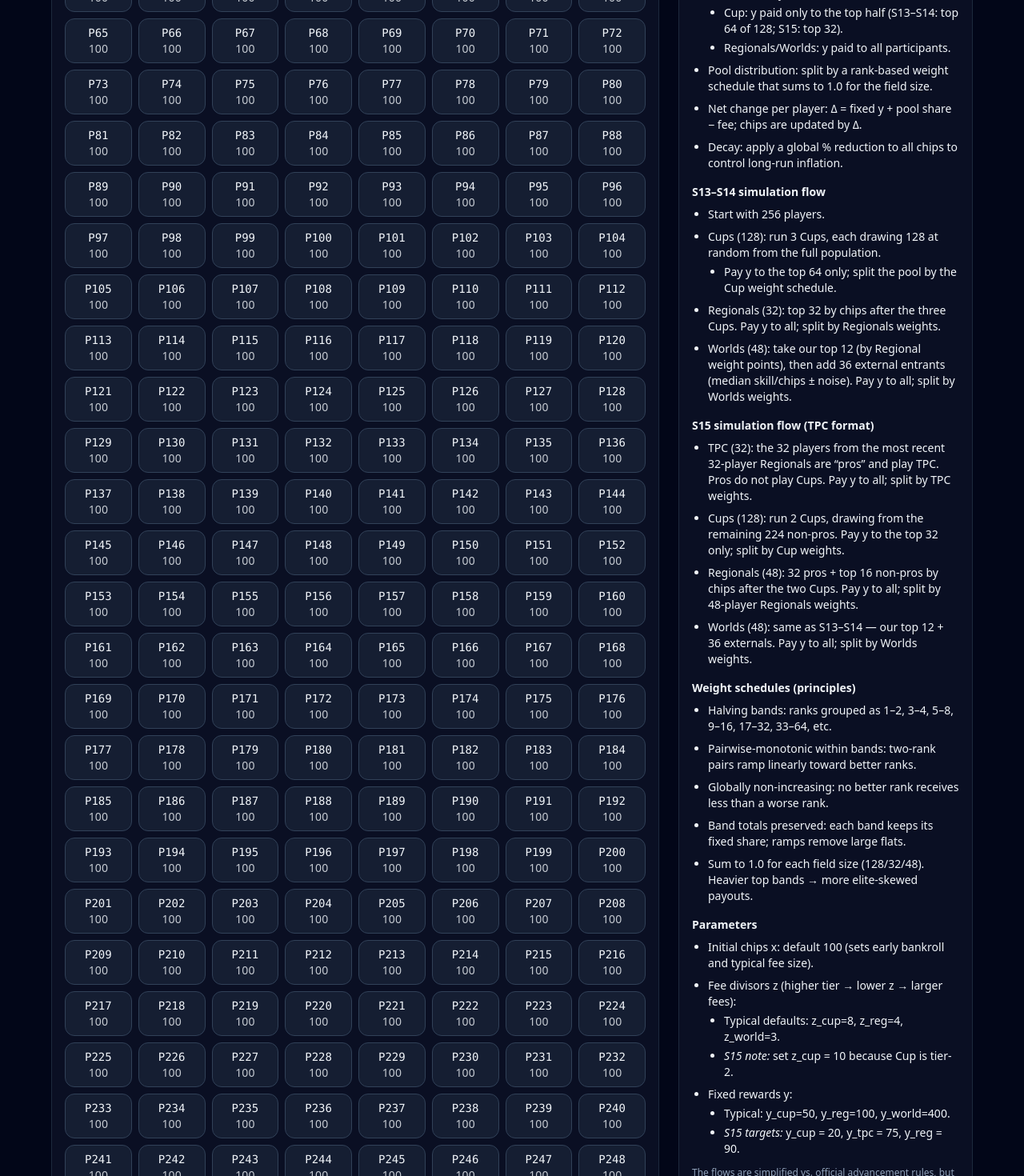
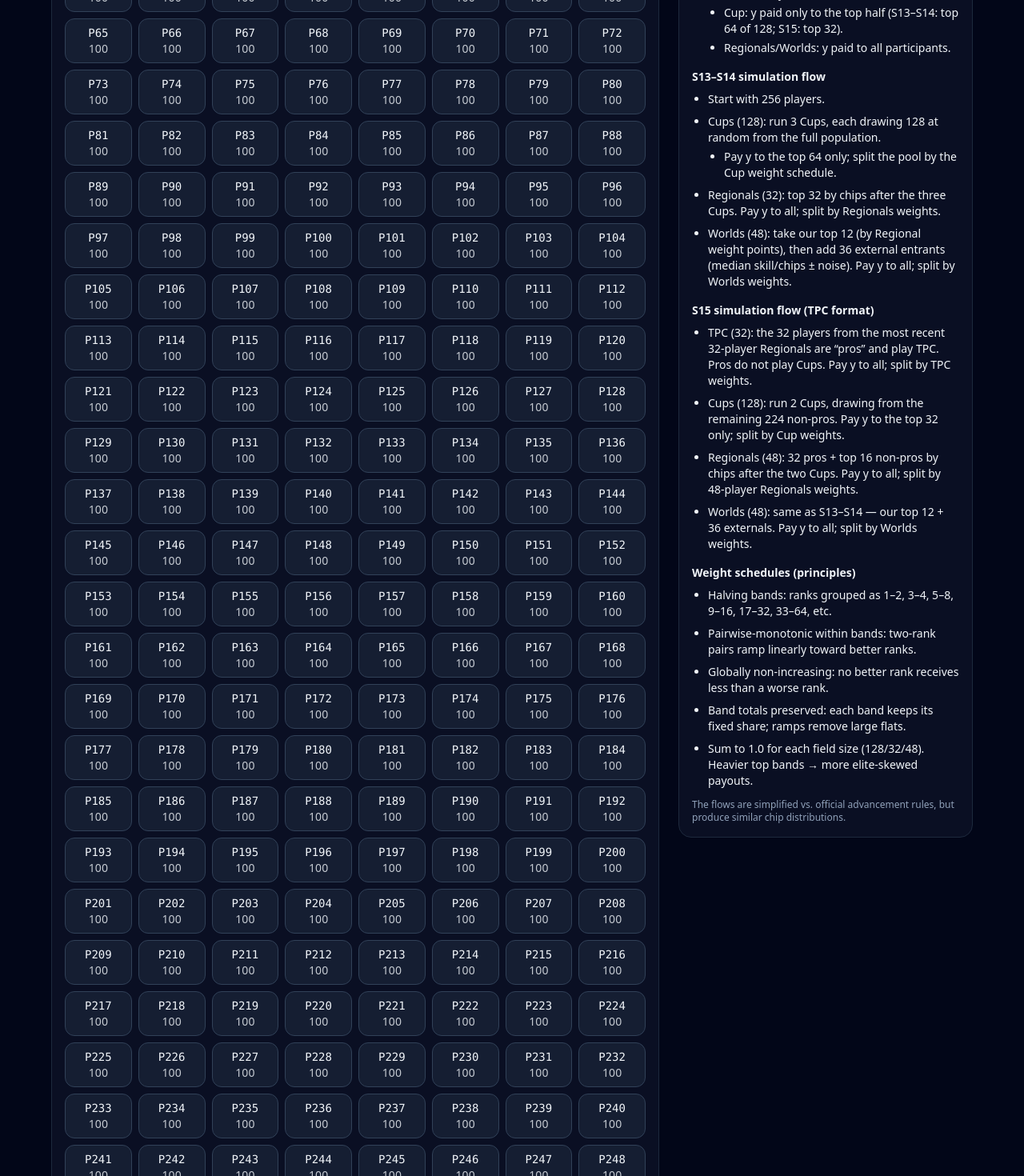
Before and after one commit to lilbear201122/citadel-project, a React (Vite) app: page / in a window 1280 px wide. Shown: the part 1100-2570 px from the top of the page at 80% size. Built offline with nearby package versions, Linux system fonts and the light colour scheme.

Commit message:
UI Adjustment

```diff
--- a/src/App.tsx
+++ b/src/App.tsx
@@ -732,9 +732,6 @@ function NotesPanel({ params, sizes, tpcPros }:{ params: any; sizes: any; tpcPro
             <li>Regionals/Worlds: y paid to all participants.</li>
           </ul>
         </li>
-        <li>Pool distribution: split by a rank-based weight schedule that sums to 1.0 for the field size.</li>
-        <li>Net change per player: Δ = fixed y + pool share − fee; chips are updated by Δ.</li>
-        <li>Decay: apply a global % reduction to all chips to control long-run inflation.</li>
       </ul>
 
       {/* S13–S14 flow */}
@@ -767,24 +764,6 @@ function NotesPanel({ params, sizes, tpcPros }:{ params: any; sizes: any; tpcPro
         <li>Globally non-increasing: no better rank receives less than a worse rank.</li>
         <li>Band totals preserved: each band keeps its fixed share; ramps remove large flats.</li>
         <li>Sum to 1.0 for each field size (128/32/48). Heavier top bands → more elite-skewed payouts.</li>
-      </ul>
-
-      {/* Parameters */}
-      <div className="text-sm mt-4 mb-2 font-semibold">Parameters</div>
-      <ul className="text-sm space-y-2 list-disc pl-5">
-        <li>Initial chips x: default {params.x0 ?? 100} (sets early bankroll and typical fee size).</li>
-        <li>Fee divisors z (higher tier → lower z → larger fees):
-          <ul className="list-disc pl-5 mt-1 space-y-1">
-            <li>Typical defaults: z_cup={params.z_cup}, z_reg={params.z_reg}, z_world={params.z_world}.</li>
-            <li><span className="italic">S15 note:</span> set z_cup = 10 because Cup is tier-2.</li>
-          </ul>
-        </li>
-        <li>Fixed rewards y:
-          <ul className="list-disc pl-5 mt-1 space-y-1">
-            <li>Typical: y_cup={params.y_cup}, y_reg={params.y_reg}, y_world={params.y_world}.</li>
-            <li><span className="italic">S15 targets:</span> y_cup = 20, y_tpc = 75, y_reg = 90.</li>
-          </ul>
-        </li>
       </ul>
 
       <p className="text-xs text-slate-400 mt-3">
```
